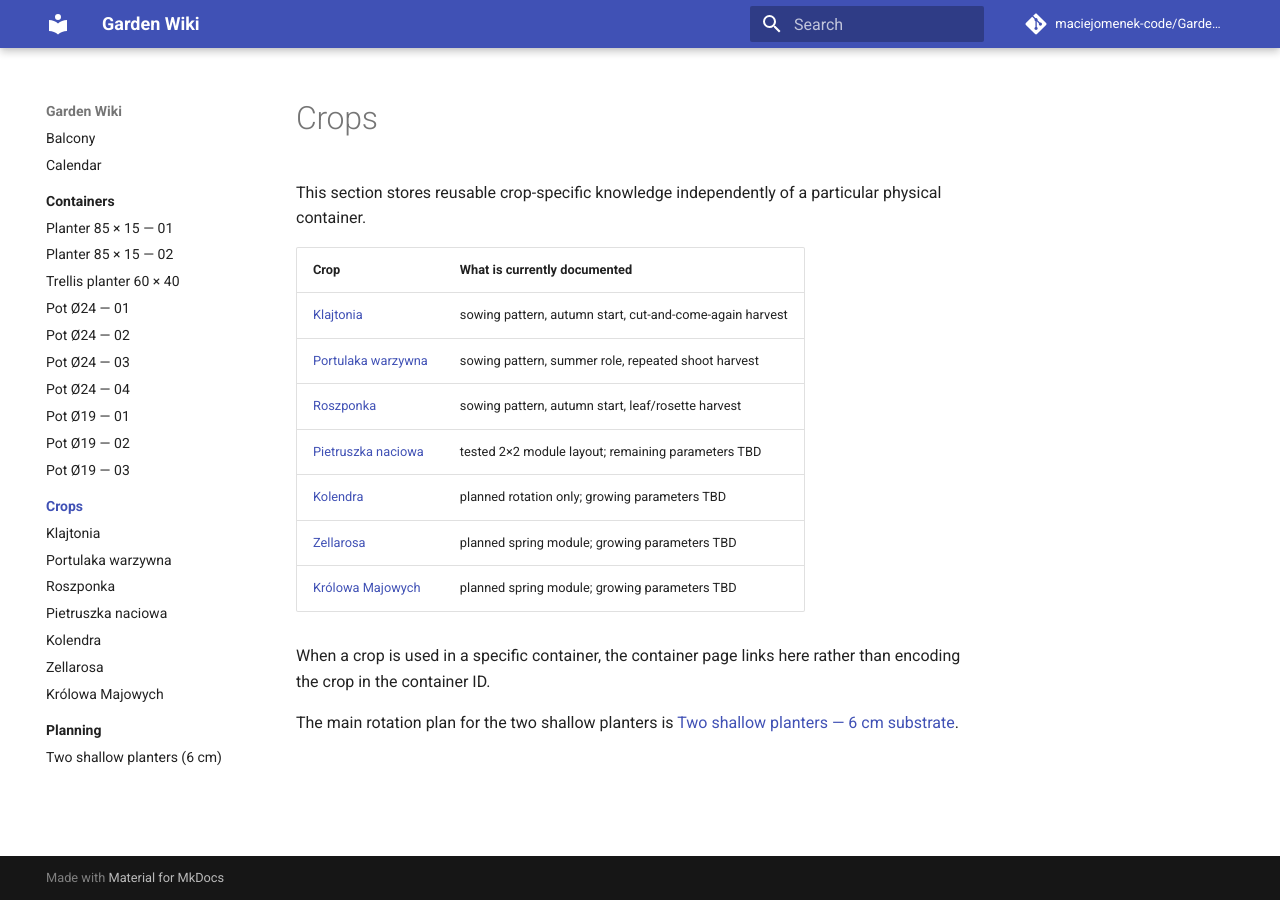
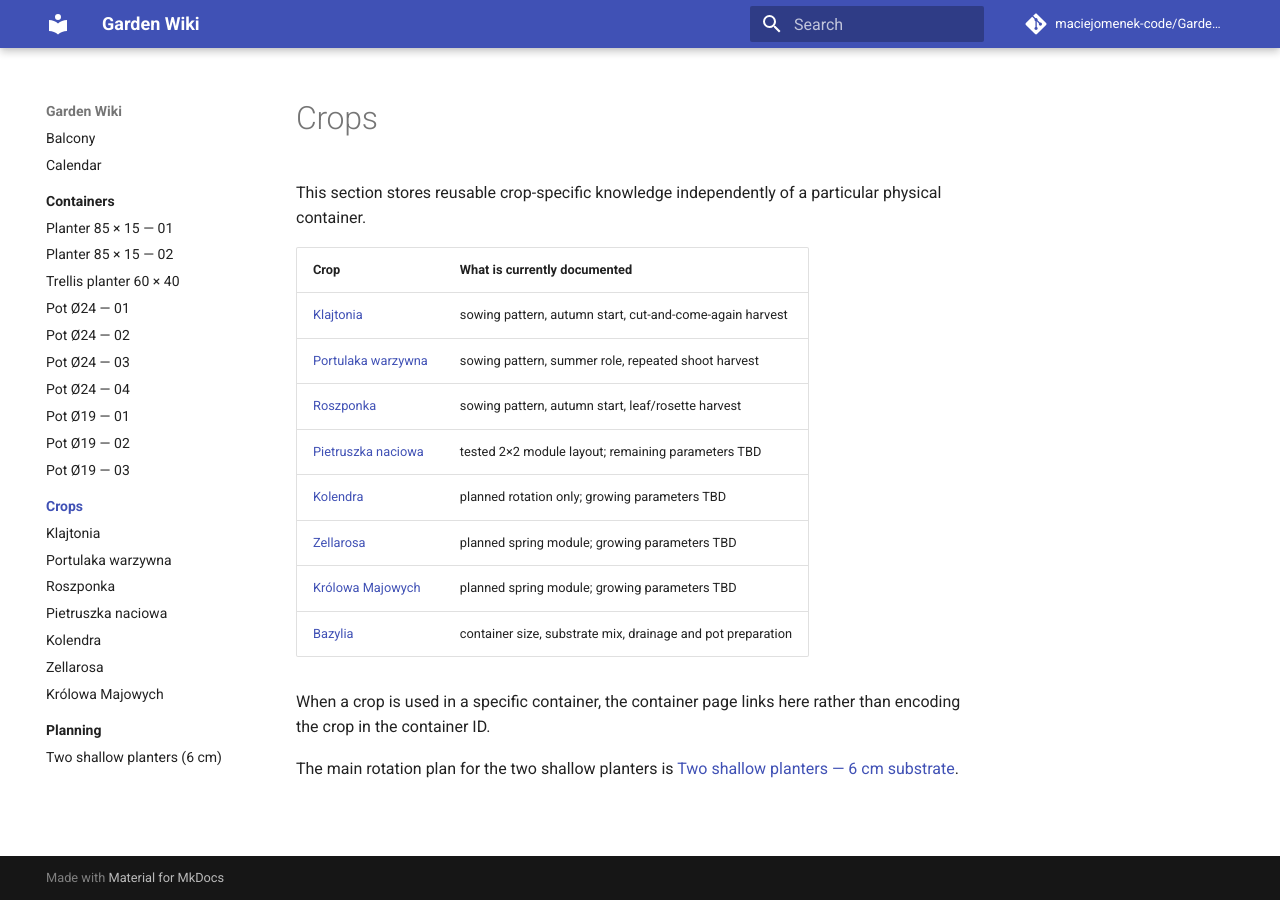
Before and after one commit to maciejomenek-code/Garden-wiki, an MkDocs documentation site: the page built from docs/crops/index.md, in a window 1280 px wide. Built offline with MkDocs 1.6.1 and Material for MkDocs 9.7.7, drawn with Linux system fonts in a browser that asks for light colours; comment, search, counter and statistics services are not loaded.

Commit message:
docs: add basil to crop index

```diff
--- a/docs/crops/index.md
+++ b/docs/crops/index.md
@@ -11,6 +11,7 @@ This section stores reusable crop-specific knowledge independently of a particul
 | [Kolendra](kolendra.md) | planned rotation only; growing parameters TBD |
 | [Zellarosa](zellarosa.md) | planned spring module; growing parameters TBD |
 | [Królowa Majowych](krolowa-majowych.md) | planned spring module; growing parameters TBD |
+| [Bazylia](bazylia.md) | container size, substrate mix, drainage and pot preparation |
 
 When a crop is used in a specific container, the container page links here rather than encoding the crop in the container ID.
 
```
